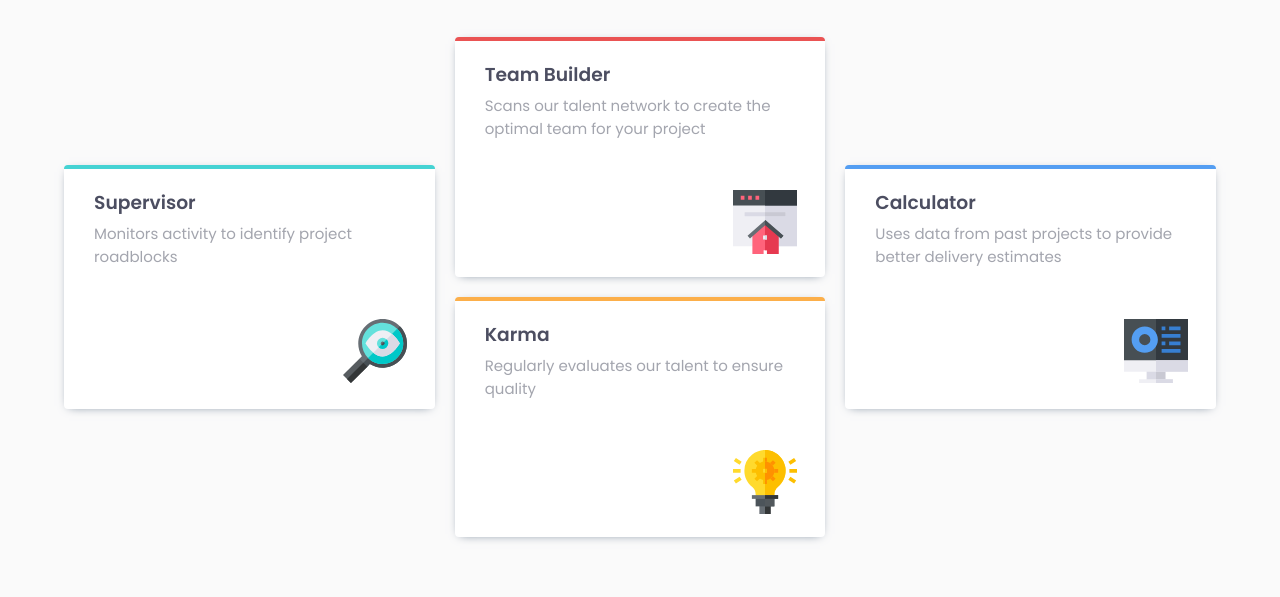
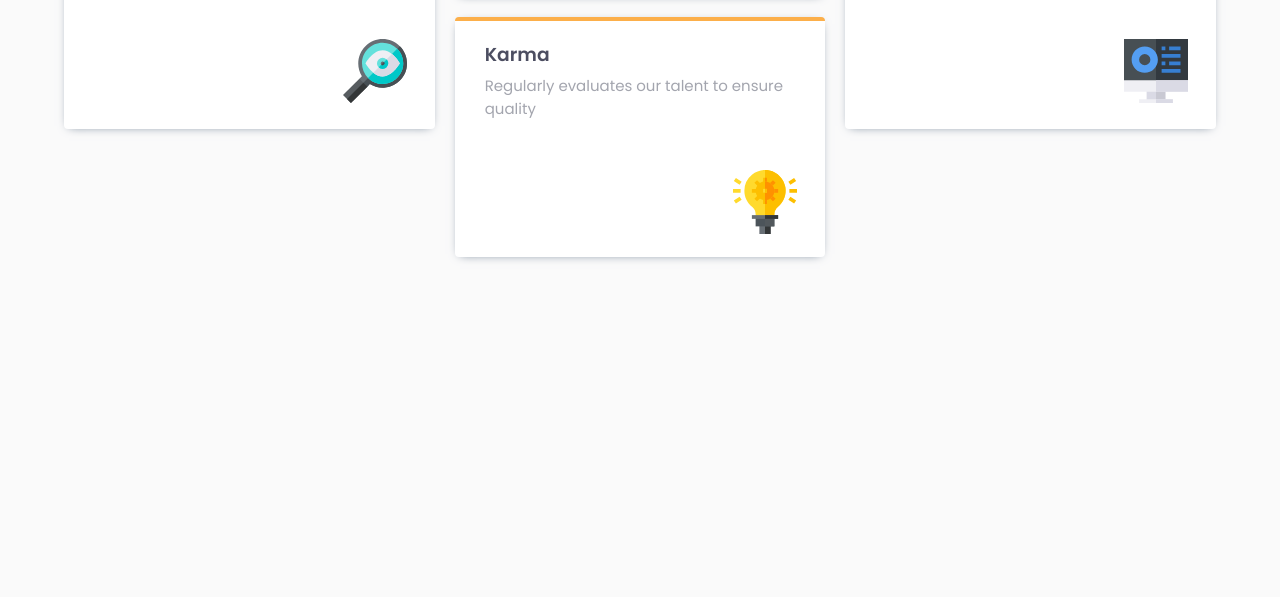
Before and after one commit to AbbasSaad27/four_card_features, a plain HTML site: page index.html in a window 1280 px wide. Shown: the part 495-1092 px from the top of the page. After the commit the page ends 812 px from the top, so only its background shows below. Drawn offline with Linux system fonts and the light colour scheme.

Commit message:
Update style.css

```diff
--- a/css/style.css
+++ b/css/style.css
@@ -99,11 +99,6 @@ img {
     grid-row: 2 / 3;
   }
 }
-@media only screen and (min-height: 730px) {
-  body {
-    margin-top: 25%;
-  }
-}
 @media only screen and (max-width: 730px) {
   #container {
     width: 80%;
```
